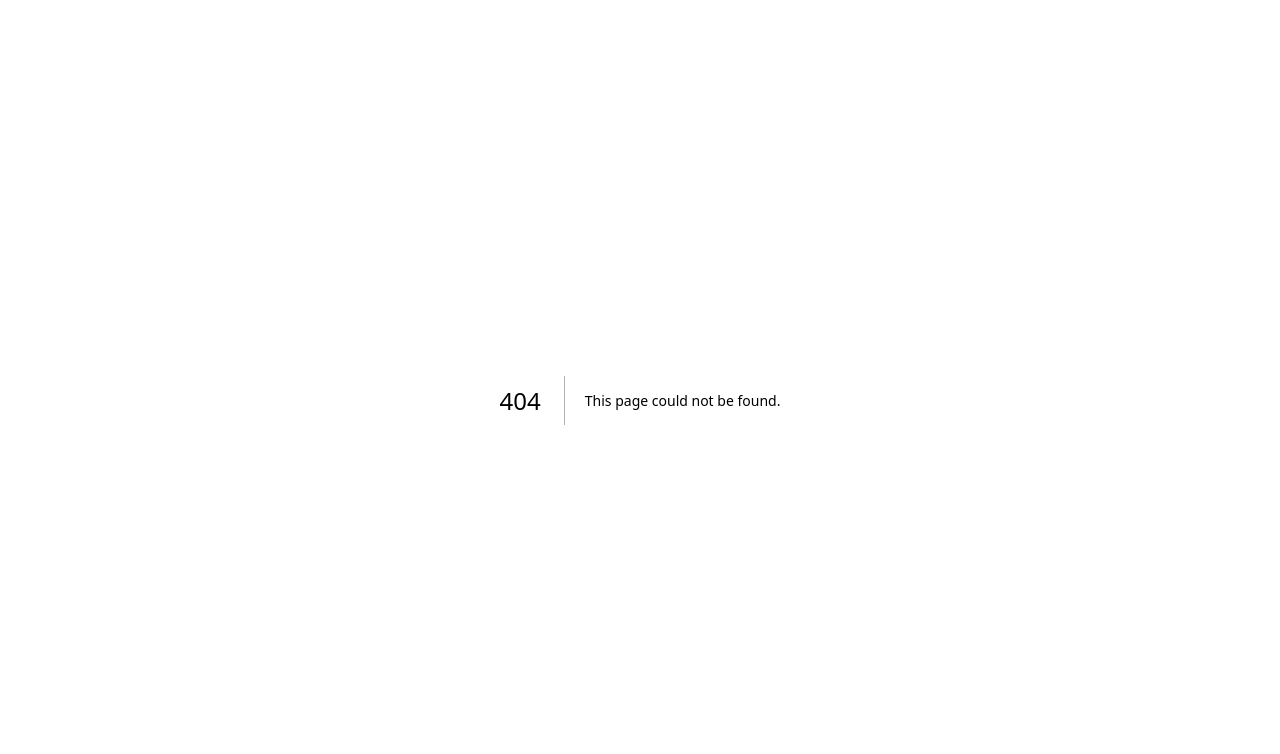
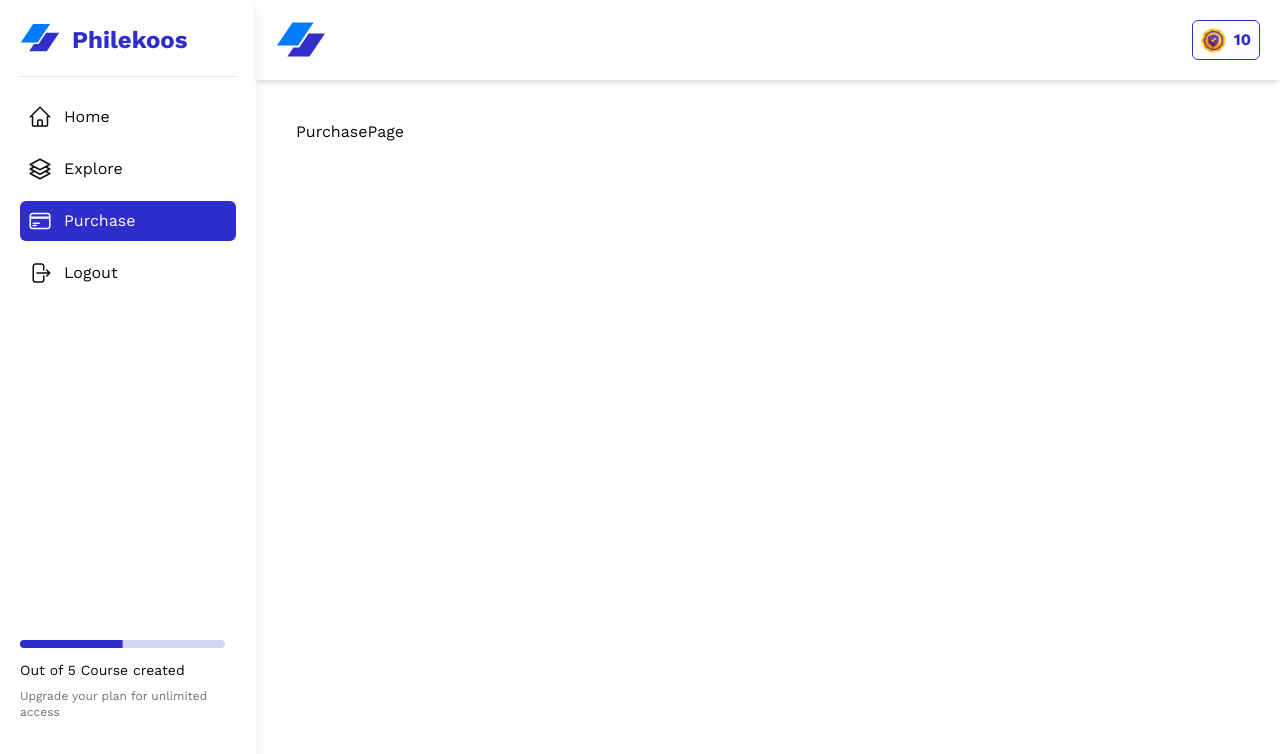
Before and after one commit to Tech-Avrach/philekoos--ai-course-generator-, a Next.js app: page /dashboard/purchase in a window 1280 px wide. Before the commit this address had no page. Shown: the top 754 px of the page. Built offline with nearby package versions, Linux system fonts and the light colour scheme.

Commit message:
Added Token Count to Navbar

```diff
--- a/app/dashboard/_components/Header.jsx
+++ b/app/dashboard/_components/Header.jsx
@@ -1,15 +1,25 @@
 import { UserButton } from '@clerk/nextjs'
 import Image from 'next/image'
+import Link from 'next/link'
 import React from 'react'
 
 function Header() {
   return (
     <div className="flex justify-between p-5 shadow-md">
-        <div className="flex gap-3">
+      <div className="flex gap-3">
         <Image src="/logo.svg" alt="logo" width={50} height={50} />
         {/* <h1 className="text-3xl text-primary font-bold mt-1">Philekoos</h1> */}
-        </div>
+      </div>
+
+      <div className="flex gap-3">
+        <Link href="/dashboard/purchase">
+          <div className="flex gap-2 items-center justify-center px-2 py-1 h-10 w-content border border-primary rounded-md">
+            <Image src="/token.webp" alt="token" width={25} height={25} />
+            <h1 className="text-primary font-bold">10</h1>
+          </div>
+        </Link>
         <UserButton />
+      </div>
     </div>
   )
 }
--- a/app/dashboard/_components/Sidebar.jsx
+++ b/app/dashboard/_components/Sidebar.jsx
@@ -25,9 +25,9 @@ function Sidebar() {
         },
         {
             id: 1,
-            name: "Upgrade",
+            name: "Purchase",
             icon: <HiOutlineCreditCard /> ,
-            path: "/dashboard/upgrade"
+            path: "/dashboard/purchase"
         },
         {
             id: 1,
--- /dev/null
+++ b/app/dashboard/purchase/page.jsx
@@ -0,0 +1,9 @@
+import React from 'react'
+
+function PurchasePage() {
+  return (
+    <div>PurchasePage</div>
+  )
+}
+
+export default PurchasePage
```
Also changed, not shown: public/token.webp (added).
